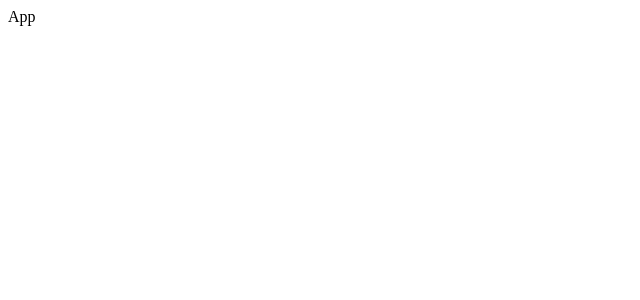
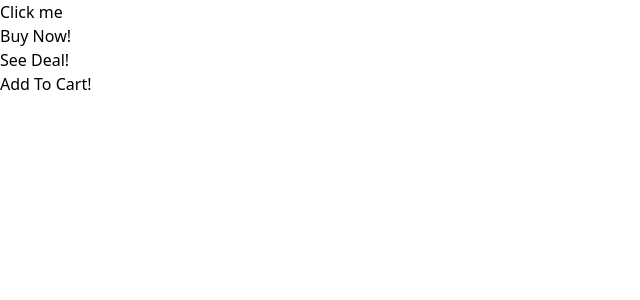
Before and after one commit to rahulsuvarna18/Comps, a React (Create React App) app: page / in a window 1280 px wide. Shown: the top 300 px of the page, without its empty margins (0-640 px from the left). Built offline with nearby package versions, Linux system fonts and the light colour scheme.

Commit message:
Added Tailwind.css

```diff
--- a/package.json
+++ b/package.json
@@ -6,6 +6,7 @@
     "@testing-library/jest-dom": "^5.16.5",
     "@testing-library/react": "^13.4.0",
     "@testing-library/user-event": "^13.5.0",
+    "prop-types": "^15.8.1",
     "react": "^18.2.0",
     "react-dom": "^18.2.0",
     "react-scripts": "5.0.1",
@@ -34,5 +35,8 @@
       "last 1 firefox version",
       "last 1 safari version"
     ]
+  },
+  "devDependencies": {
+    "tailwindcss": "^3.2.4"
   }
 }
--- a/src/App.js
+++ b/src/App.js
@@ -1,5 +1,22 @@
+import Button from "./Button";
+
 function App() {
-  return <div>App</div>;
+  return (
+    <div>
+      <div>
+        <Button>Click me</Button>
+      </div>
+      <div>
+        <Button>Buy Now!</Button>
+      </div>
+      <div>
+        <Button>See Deal!</Button>
+      </div>
+      <div>
+        <Button>Add To Cart!</Button>
+      </div>
+    </div>
+  );
 }
 
 export default App;
--- /dev/null
+++ b/src/Button.js
@@ -0,0 +1,31 @@
+import PropTypes from "prop-types";
+
+function Button({
+  children,
+  primary,
+  secondary,
+  success,
+  warning,
+  danger,
+  outline,
+  rounded,
+}) {
+  return <button>{children}</button>;
+}
+
+Button.propTypes = {
+  checkVariationValue: ({ primary, secondary, success, warning, danger }) => {
+    const count =
+      Number(!!primary) +
+      Number(!!secondary) +
+      Number(!!success) +
+      Number(!!warning) +
+      Number(!!danger);
+
+    if (count > 1) {
+      return new Error("Only one can be true");
+    }
+  },
+};
+
+export default Button;
--- /dev/null
+++ b/src/index.css
@@ -0,0 +1,3 @@
+@tailwind base;
+@tailwind components;
+@tailwind utilities;
--- a/src/index.js
+++ b/src/index.js
@@ -1,3 +1,4 @@
+import "./index.css";
 import React from "react";
 import ReactDOM from "react-dom/client";
 import App from "./App";
--- /dev/null
+++ b/tailwind.config.js
@@ -0,0 +1,8 @@
+/** @type {import('tailwindcss').Config} */
+module.exports = {
+  content: ["./src/**/*.{js,jsx,ts,tsx}"],
+  theme: {
+    extend: {},
+  },
+  plugins: [],
+};
```
Also changed, not shown: 1 other file (tests, documents, lock files or other folders).
